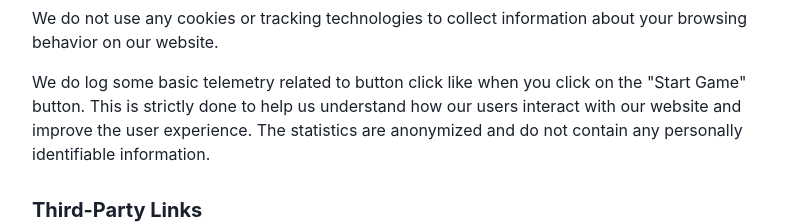
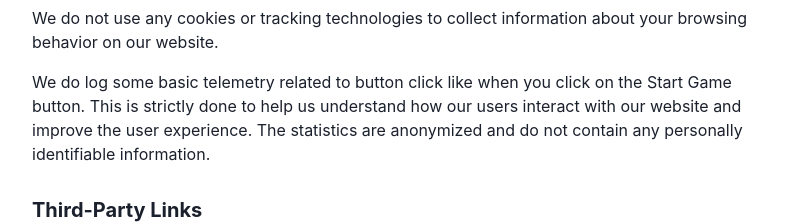
Before and after one commit to priyankark/pictioner, a Next.js app: page /privacy-policy in a window 1280 px wide. Shown: the part 349-573 px from the top of the page, without its empty margins (240-1036 px from the left). Built offline with nearby package versions, Linux system fonts and the light colour scheme.

Commit message:
Fix lint issue

```diff
--- a/pages/privacy-policy.tsx
+++ b/pages/privacy-policy.tsx
@@ -26,7 +26,7 @@ const PrivacyPolicy = () => {
         We do not use any cookies or tracking technologies to collect information about your browsing behavior on our website.
       </Text>
       <Text>
-        We do log some basic telemetry related to button click like when you click on the "Start Game" button. This is strictly done to help us understand how our users interact with our website and improve the user experience.
+        We do log some basic telemetry related to button click like when you click on the Start Game button. This is strictly done to help us understand how our users interact with our website and improve the user experience.
         The statistics are anonymized and do not contain any personally identifiable information.
       </Text>
       <Heading as="h2" fontSize="xl" mt={8} mb={4}>
```
